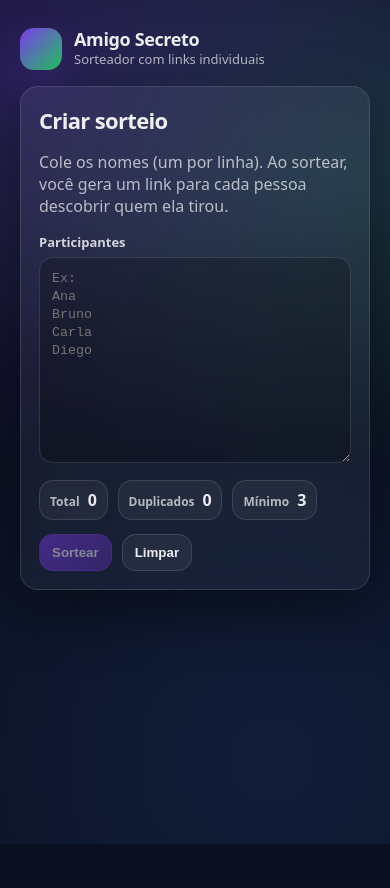
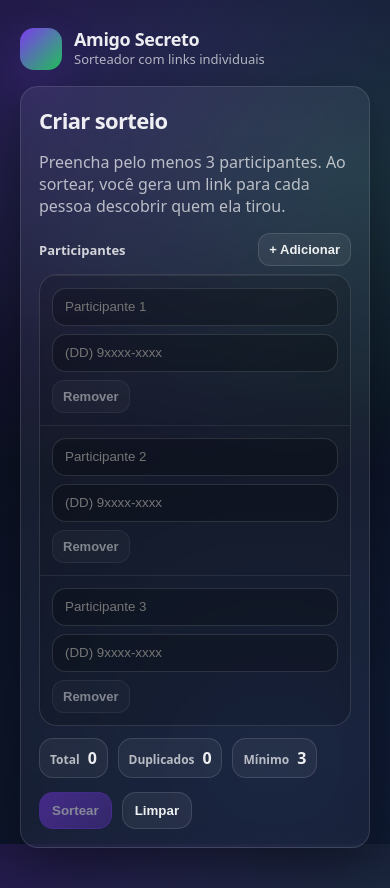
Before and after one commit to gioblasco/secretfriend, a React (Vite) app: page /#/ in a window 390 px wide. Before the commit the page ends 844 px from the top, so only its background shows below. Built offline with nearby package versions, Linux system fonts and the light colour scheme.

Commit message:
Add participant rows with name and phone
Replace textarea input with editable participant rows (3 default) and keep draw validation for minimum participants and duplicates.

```diff
--- a/src/routes/Home.tsx
+++ b/src/routes/Home.tsx
@@ -4,8 +4,15 @@ import { encodeNameForUrl, encodeToken } from "../lib/codec";
 import { randomIdBase36 } from "../lib/random";
 import "../styles/home.css";
 
+type Participant = {
+  id: string;
+  name: string;
+  phone: string;
+};
+
 type LinkRow = {
   giver: string;
+  phone: string;
   receiver: string;
   url: string;
 };
@@ -14,28 +21,35 @@ function normalizeName(s: string) {
   return s.trim().replace(/\s+/g, " ");
 }
 
-function parseParticipants(text: string) {
-  const raw = text
-    .split(/\r?\n/)
-    .map(normalizeName)
-    .filter(Boolean);
+function normalizePhoneDigits(s: string) {
+  return s.replace(/\D/g, "");
+}
+
+function makeEmptyParticipant(): Participant {
+  return { id: crypto.randomUUID(), name: "", phone: "" };
+}
+
+function validateParticipants(participants: Participant[]) {
+  const filled = participants
+    .map((p) => ({ ...p, name: normalizeName(p.name), phone: normalizePhoneDigits(p.phone) }))
+    .filter((p) => p.name.length > 0);
 
   const seen = new Map<string, string>();
   const duplicates: string[] = [];
-  const unique: string[] = [];
+  const uniqueNames: string[] = [];
 
-  for (const name of raw) {
-    const key = name.toLocaleLowerCase("pt-BR");
+  for (const p of filled) {
+    const key = p.name.toLocaleLowerCase("pt-BR");
     const prev = seen.get(key);
     if (prev) {
-      duplicates.push(name);
+      duplicates.push(p.name);
       continue;
     }
-    seen.set(key, name);
-    unique.push(name);
+    seen.set(key, p.name);
+    uniqueNames.push(p.name);
   }
 
-  return { unique, duplicates };
+  return { filled, uniqueNames, duplicates };
 }
 
 function buildResultUrl(drawId: string, giver: string, receiver: string) {
@@ -50,16 +64,22 @@ async function copyToClipboard(text: string) {
 }
 
 export function Home() {
-  const [namesText, setNamesText] = useState("");
+  const [participants, setParticipants] = useState<Participant[]>(() => [
+    makeEmptyParticipant(),
+    makeEmptyParticipant(),
+    makeEmptyParticipant(),
+  ]);
   const [drawId, setDrawId] = useState<string | null>(null);
   const [rows, setRows] = useState<LinkRow[] | null>(null);
   const [error, setError] = useState<string | null>(null);
   const [copiedKey, setCopiedKey] = useState<string | null>(null);
 
-  const parsed = useMemo(() => parseParticipants(namesText), [namesText]);
+  const validated = useMemo(() => validateParticipants(participants), [participants]);
 
   const canDraw =
-    parsed.unique.length >= 3 && parsed.duplicates.length === 0 && parsed.unique.length <= 200;
+    validated.uniqueNames.length >= 3 &&
+    validated.duplicates.length === 0 &&
+    validated.uniqueNames.length <= 200;
 
   function onDraw() {
     try {
@@ -67,13 +87,23 @@ export function Home() {
       setCopiedKey(null);
 
       const id = randomIdBase36(12);
-      const pairs = makeSecretFriendPairs(id, parsed.unique);
+      const pairs = makeSecretFriendPairs(id, validated.uniqueNames);
 
       const map = new Map(pairs.map((p) => [p.giver, p.receiver]));
-      const list: LinkRow[] = parsed.unique.map((giver) => {
+      const byName = new Map(
+        validated.filled.map((p) => [normalizeName(p.name).toLocaleLowerCase("pt-BR"), p]),
+      );
+
+      const list: LinkRow[] = validated.uniqueNames.map((giver) => {
         const receiver = map.get(giver);
         if (!receiver) throw new Error("Sorteio incompleto. Tente novamente.");
-        return { giver, receiver, url: buildResultUrl(id, giver, receiver) };
+        const p = byName.get(giver.toLocaleLowerCase("pt-BR"));
+        return {
+          giver,
+          phone: p?.phone ?? "",
+          receiver,
+          url: buildResultUrl(id, giver, receiver),
+        };
       });
 
       setDrawId(id);
@@ -99,6 +129,21 @@ export function Home() {
     setTimeout(() => setCopiedKey((k) => (k === "__all__" ? null : k)), 1200);
   }
 
+  function updateParticipant(id: string, patch: Partial<Participant>) {
+    setParticipants((prev) => prev.map((p) => (p.id === id ? { ...p, ...patch } : p)));
+  }
+
+  function addRow() {
+    setParticipants((prev) => [...prev, makeEmptyParticipant()]);
+  }
+
+  function removeRow(id: string) {
+    setParticipants((prev) => {
+      if (prev.length <= 3) return prev;
+      return prev.filter((p) => p.id !== id);
+    });
+  }
+
   return (
     <div className="page">
       <header className="topbar">
@@ -115,31 +160,79 @@ export function Home() {
         <section className="card">
           <h1 className="h1">Criar sorteio</h1>
           <p className="muted">
-            Cole os nomes (um por linha). Ao sortear, você gera um link para cada pessoa descobrir
-            quem ela tirou.
+            Preencha pelo menos 3 participantes. Ao sortear, você gera um link para cada pessoa
+            descobrir quem ela tirou.
           </p>
 
-          <label className="label" htmlFor="names">
-            Participantes
-          </label>
-          <textarea
-            id="names"
-            className="textarea"
-            placeholder={"Ex:\nAna\nBruno\nCarla\nDiego"}
-            value={namesText}
-            onChange={(e) => setNamesText(e.target.value)}
-            rows={10}
-          />
+          <div className="participantsHeader">
+            <div className="label" style={{ margin: 0 }}>
+              Participantes
+            </div>
+            <button className="btn small" onClick={addRow} type="button">
+              + Adicionar
+            </button>
+          </div>
+
+          <div className="participantsTable" role="table" aria-label="Participantes">
+            <div className="participantsRow head" role="row">
+              <div className="cell" role="columnheader">
+                Nome
+              </div>
+              <div className="cell" role="columnheader">
+                Celular
+              </div>
+              <div className="cell actionsCell" role="columnheader">
+                Ações
+              </div>
+            </div>
+
+            {participants.map((p, idx) => (
+              <div className="participantsRow" role="row" key={p.id}>
+                <div className="cell" role="cell">
+                  <input
+                    className="input"
+                    inputMode="text"
+                    autoComplete="off"
+                    placeholder={idx < 3 ? `Participante ${idx + 1}` : "Nome"}
+                    value={p.name}
+                    onChange={(e) => updateParticipant(p.id, { name: e.target.value })}
+                  />
+                </div>
+                <div className="cell" role="cell">
+                  <input
+                    className="input"
+                    inputMode="numeric"
+                    autoComplete="tel"
+                    placeholder="(DD) 9xxxx-xxxx"
+                    value={p.phone}
+                    onChange={(e) => updateParticipant(p.id, { phone: e.target.value })}
+                  />
+                </div>
+                <div className="cell actionsCell" role="cell">
+                  <button
+                    className="btn small"
+                    type="button"
+                    onClick={() => removeRow(p.id)}
+                    disabled={participants.length <= 3}
+                    aria-label="Remover participante"
+                    title={participants.length <= 3 ? "Mínimo de 3 participantes" : "Remover"}
+                  >
+                    Remover
+                  </button>
+                </div>
+              </div>
+            ))}
+          </div>
 
           <div className="metaRow">
             <div className="meta">
               <span className="metaLabel">Total</span>
-              <span className="metaValue">{parsed.unique.length}</span>
+              <span className="metaValue">{validated.uniqueNames.length}</span>
             </div>
             <div className="meta">
               <span className="metaLabel">Duplicados</span>
-              <span className={parsed.duplicates.length ? "metaValue bad" : "metaValue"}>
-                {parsed.duplicates.length}
+              <span className={validated.duplicates.length ? "metaValue bad" : "metaValue"}>
+                {validated.duplicates.length}
               </span>
             </div>
             <div className="meta">
@@ -148,13 +241,13 @@ export function Home() {
             </div>
           </div>
 
-          {parsed.duplicates.length > 0 ? (
+          {validated.duplicates.length > 0 ? (
             <div className="callout warn">
               Remova nomes duplicados (ignorando maiúsculas/minúsculas) para sortear.
             </div>
           ) : null}
 
-          {parsed.unique.length > 0 && parsed.unique.length < 3 ? (
+          {validated.uniqueNames.length > 0 && validated.uniqueNames.length < 3 ? (
             <div className="callout warn">Adicione pelo menos 3 participantes.</div>
           ) : null}
 
@@ -167,7 +260,7 @@ export function Home() {
             <button
               className="btn"
               onClick={() => {
-                setNamesText("");
+                setParticipants([makeEmptyParticipant(), makeEmptyParticipant(), makeEmptyParticipant()]);
                 setRows(null);
                 setDrawId(null);
                 setError(null);
--- a/src/styles/home.css
+++ b/src/styles/home.css
@@ -3,6 +3,90 @@
   gap: 10px;
   flex-wrap: wrap;
   margin-top: 12px;
+}
+
+.participantsHeader {
+  display: flex;
+  align-items: center;
+  justify-content: space-between;
+  gap: 10px;
+  margin-top: 12px;
+  margin-bottom: 8px;
+}
+
+.participantsTable {
+  width: 100%;
+  border: 1px solid var(--border);
+  border-radius: 16px;
+  overflow: hidden;
+  background: rgba(0, 0, 0, 0.16);
+}
+
+.participantsRow {
+  display: grid;
+  grid-template-columns: 1.2fr 0.9fr 140px;
+  gap: 10px;
+  padding: 10px;
+  border-top: 1px solid rgba(255, 255, 255, 0.08);
+  align-items: center;
+}
+
+.participantsRow.head {
+  border-top: none;
+  background: rgba(255, 255, 255, 0.04);
+}
+
+.participantsRow.head .cell {
+  color: rgba(255, 255, 255, 0.75);
+  font-size: 12px;
+  font-weight: 750;
+  letter-spacing: 0.01em;
+  text-transform: uppercase;
+}
+
+.cell {
+  min-width: 0;
+}
+
+.actionsCell {
+  display: flex;
+  justify-content: flex-end;
+}
+
+.input {
+  width: 100%;
+  border-radius: 14px;
+  border: 1px solid var(--border);
+  background: rgba(0, 0, 0, 0.22);
+  color: var(--text);
+  padding: 10px 12px;
+  outline: none;
+  line-height: 1.2;
+}
+
+.input:focus {
+  border-color: rgba(124, 58, 237, 0.55);
+  box-shadow: 0 0 0 4px rgba(124, 58, 237, 0.15);
+}
+
+@media (max-width: 720px) {
+  .participantsTable {
+    border-radius: 18px;
+  }
+
+  .participantsRow {
+    grid-template-columns: 1fr;
+    gap: 8px;
+    padding: 12px;
+  }
+
+  .participantsRow.head {
+    display: none;
+  }
+
+  .actionsCell {
+    justify-content: flex-start;
+  }
 }
 
 .meta {
```
